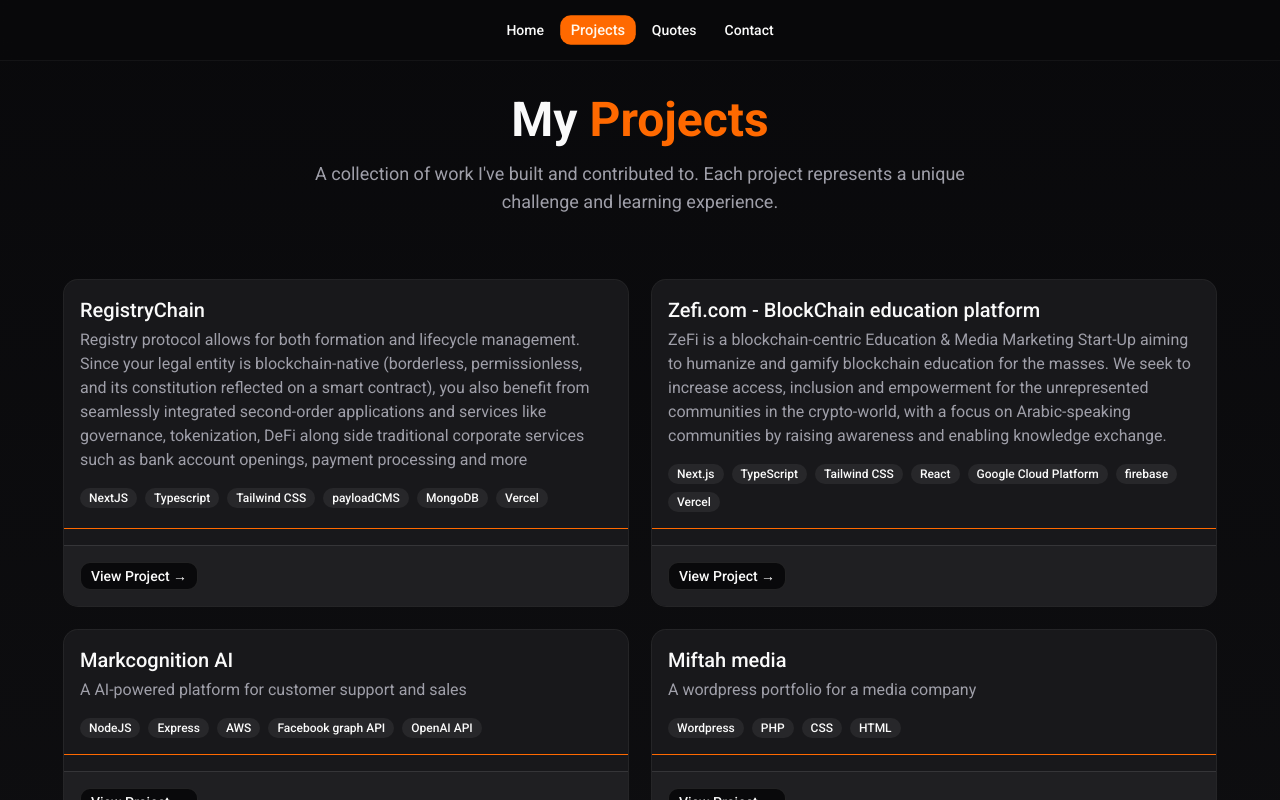
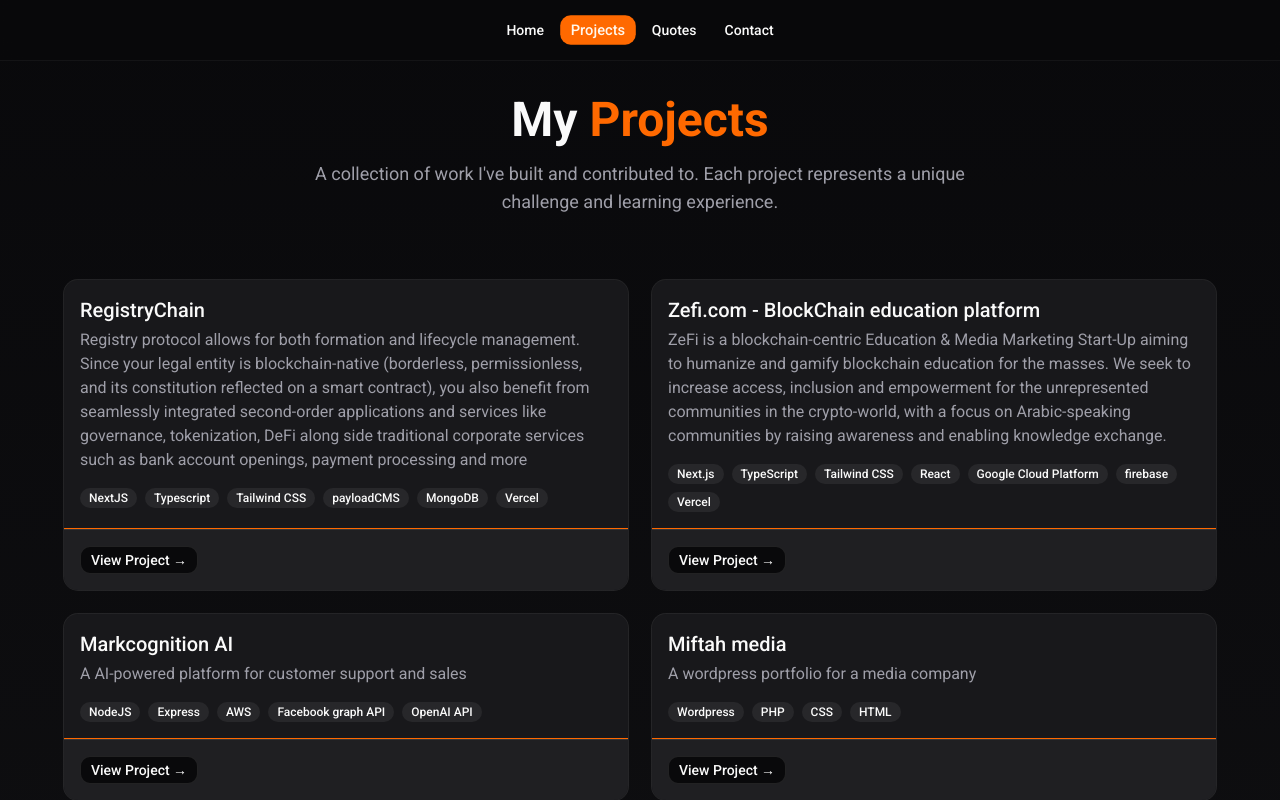
Before and after one commit to kutaibah/portfolio, a Next.js app: page /projects in a window 1280 px wide. Shown: the top 800 px of the page. Built offline with nearby package versions, Linux system fonts and the light colour scheme.

Commit message:
improve styling

```diff
--- a/app/projects/page.tsx
+++ b/app/projects/page.tsx
@@ -63,7 +63,8 @@
                     ))}
                   </div>
                 </CardContent>
-                <Separator className=" w-auto mt-auto" />
+                <div className={`mt-auto ${!project.link ? "pb-4" : ""}`}>
+                  <Separator className="w-auto" />
                   {project.link && (
                     <CardFooter>
                       <Link
@@ -76,6 +77,7 @@
                       </Link>
                     </CardFooter>
                   )}
+                </div>
               </Card>
             ))}
           </div>
```
Lines whose indentation alone changed are shown as unchanged.
